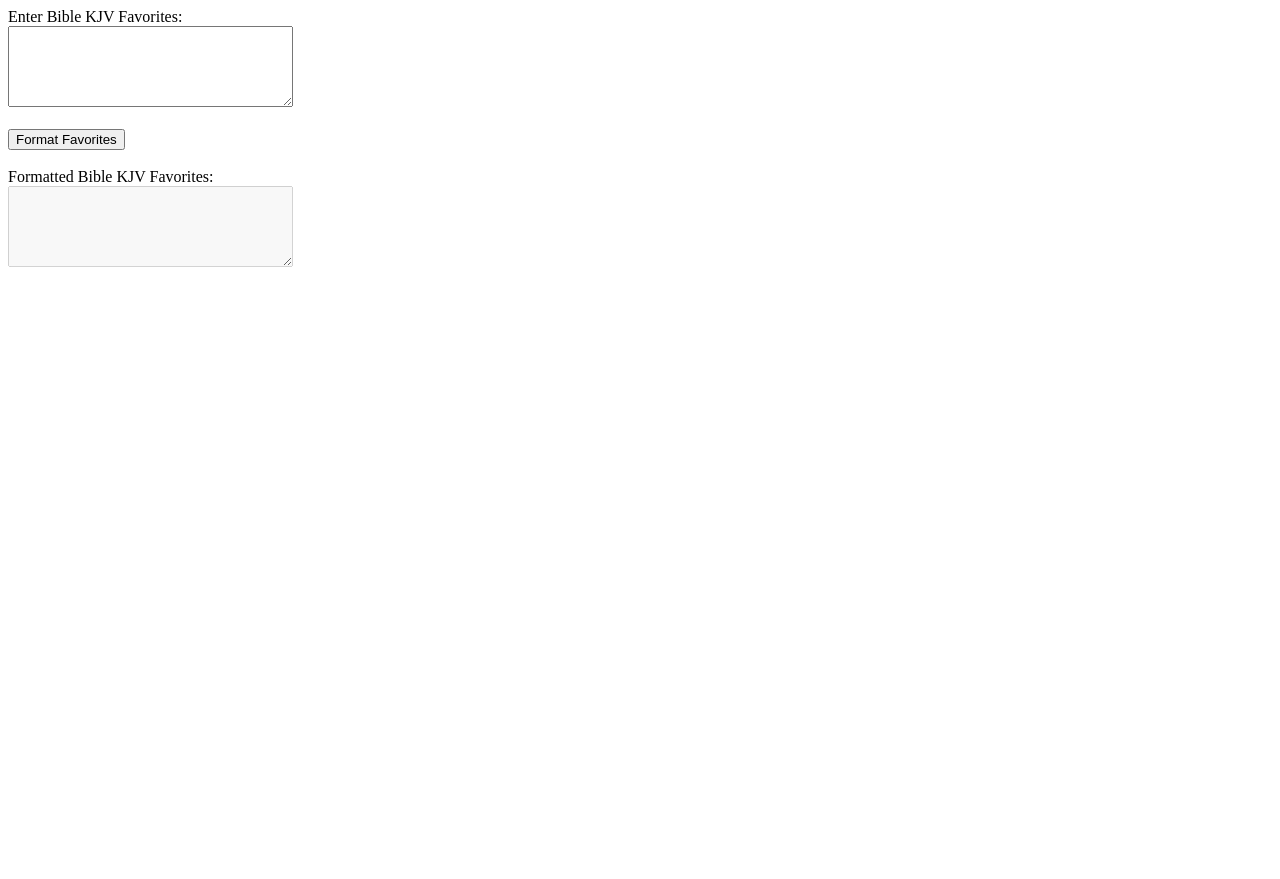
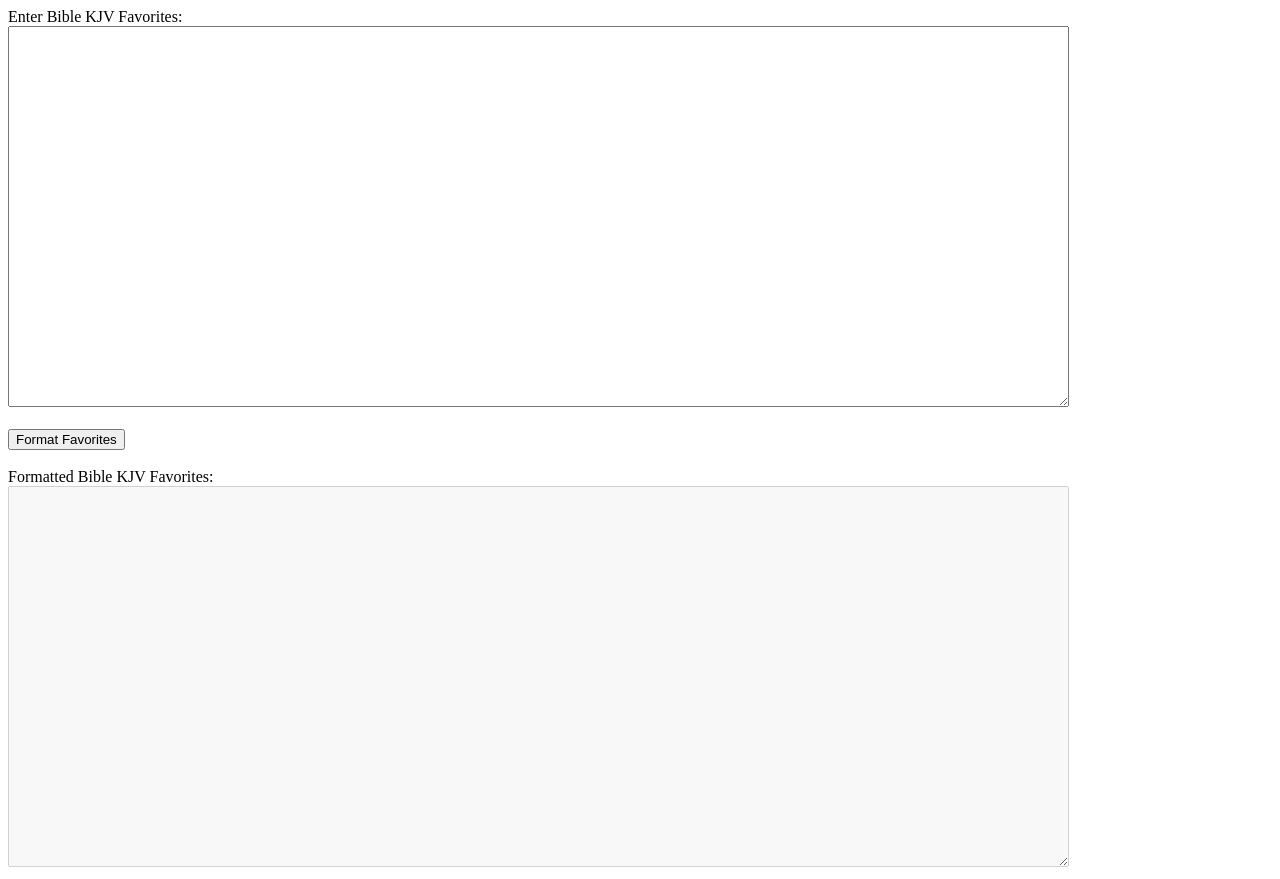
Before and after one commit to ajw1970/ScriptureParser, a website: page index.html in a window 1280 px wide. Before the commit the page ends 800 px from the top, so only its background shows below. Drawn offline with Linux system fonts and the light colour scheme.

Commit message:
Adjust sizes and disable output box

```diff
--- a/index.html
+++ b/index.html
@@ -11,7 +11,7 @@
 <body>
     <label for="quotes">Enter Bible KJV Favorites:</label>
     <br>
-    <textarea id="quotes" name="quotes" rows="5" cols="33"></textarea>
+    <textarea id="quotes" name="quotes" rows="25" cols="130"></textarea>
 
     <br>
     <br>
@@ -21,7 +21,7 @@
 
     <label for="formattedQuotes">Formatted Bible KJV Favorites:</label>
     <br>
-    <textarea id="formattedQuotes" name="formattedQuotes" disabled="true" rows="5" cols="33"></textarea>
+    <textarea id="formattedQuotes" name="formattedQuotes" disabled rows="25" cols="130"></textarea>
 
     <script>
         const quotes = document.getElementById('quotes');
@@ -31,6 +31,7 @@
             const message = `quoted text: [${quotes.value}]`;
             console.log(message);
             formattedQuotes.innerText = message;
+            formattedQuotes.removeAttribute('disabled');
         });
     </script>
 </body>
```
